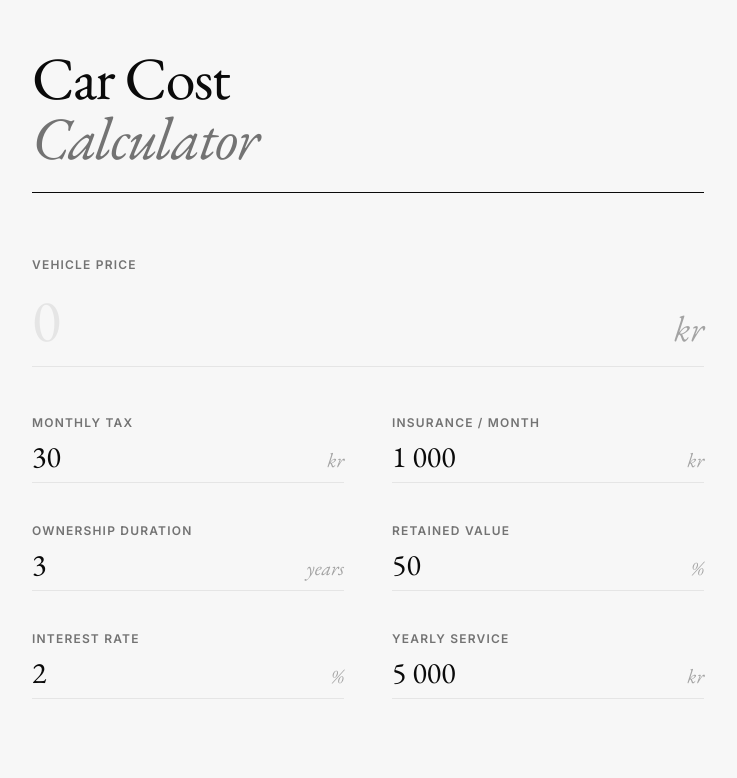
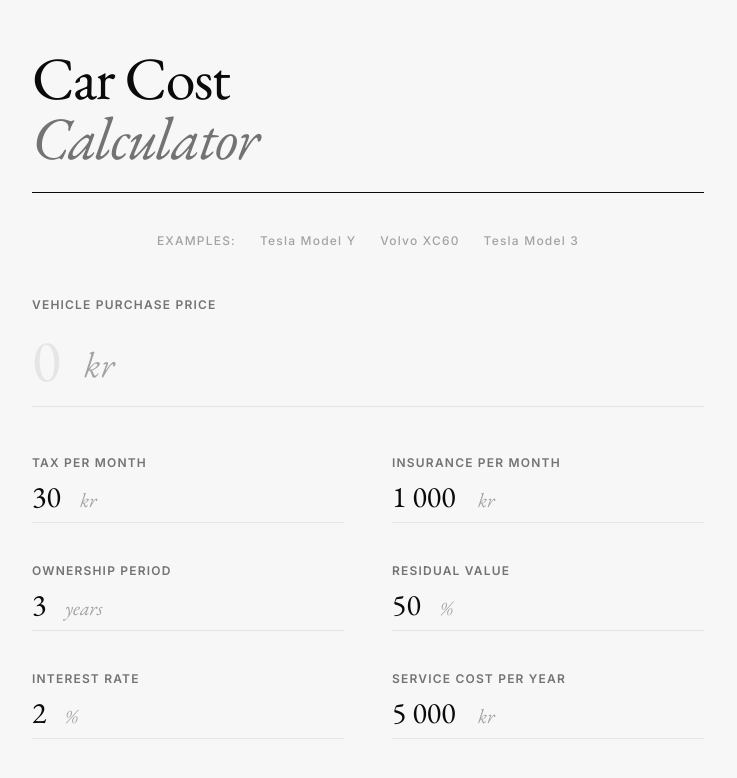
Before and after one commit to truongio/car-costs, a plain HTML site: page index.html in a window 1280 px wide. Shown: the whole page, without its empty margins (272-1009 px from the left). Drawn offline with nearby package versions, Linux system fonts and the light colour scheme.

Commit message:
feat: add car model presets with realistic swedish ownership costs

```diff
--- a/index.html
+++ b/index.html
@@ -93,21 +93,28 @@
 <body class="font-sans bg-offwhite text-black min-h-screen flex flex-col items-center py-12 px-4 selection:bg-black selection:text-white">
 
     <div class="w-full max-w-2xl">
-        <header class="mb-16 border-b border-black pb-6 reveal-text" style="animation-delay: 0.1s;">
+        <header class="mb-10 border-b border-black pb-6 reveal-text" style="animation-delay: 0.1s;">
             <h1 class="font-serif text-5xl md:text-6xl text-black tracking-tight leading-none">
                 Car Cost <br/>
                 <span class="italic text-gray-500">Calculator</span>
             </h1>
         </header>
 
+        <div class="flex flex-wrap justify-center gap-x-6 gap-y-2 mb-12 text-xs font-sans font-medium uppercase tracking-widest text-gray-400 reveal-text" style="animation-delay: 0.15s;">
+            <span>Examples:</span>
+            <button onclick="loadPreset('tesla-y')" class="hover:text-black transition-colors">Tesla Model Y</button>
+            <button onclick="loadPreset('volvo-xc60')" class="hover:text-black transition-colors">Volvo XC60</button>
+            <button onclick="loadPreset('tesla-3')" class="hover:text-black transition-colors">Tesla Model 3</button>
+        </div>
+
         <form id="carCostForm" class="space-y-12 mb-16">
             <!-- Primary Input -->
             <div class="input-container pb-2 reveal-text" style="animation-delay: 0.2s;">
-                <label for="carPrice" class="block font-sans text-xs font-semibold uppercase tracking-widest text-gray-500 mb-2">Vehicle Price</label>
+                <label for="carPrice" class="block font-sans text-xs font-semibold uppercase tracking-widest text-gray-500 mb-2">Vehicle Purchase Price</label>
                 <div class="flex items-baseline group">
                     <input type="text" id="carPrice" name="carPrice" required inputmode="numeric" placeholder="0"
-                           class="font-serif w-full text-5xl md:text-6xl text-black placeholder-gray-200 border-none outline-none bg-transparent p-0 transition-colors">
-                    <span class="font-serif text-3xl md:text-4xl text-gray-400 ml-3 italic">kr</span>
+                           class="font-serif w-auto min-w-[1ch] text-5xl md:text-6xl text-black placeholder-gray-200 border-none outline-none bg-transparent p-0 transition-colors">
+                    <span class="font-serif text-3xl md:text-4xl text-gray-400 ml-3 italic relative -top-1">kr</span>
                 </div>
                 <div class="input-line"></div>
             </div>
@@ -115,40 +122,40 @@
             <!-- Secondary Grid -->
             <div class="grid grid-cols-1 md:grid-cols-2 gap-x-12 gap-y-10">
                 <div class="input-container pb-2 reveal-text" style="animation-delay: 0.3s;">
-                    <label for="monthlyTax" class="block font-sans text-xs font-semibold uppercase tracking-widest text-gray-500 mb-2">Monthly Tax</label>
+                    <label for="monthlyTax" class="block font-sans text-xs font-semibold uppercase tracking-widest text-gray-500 mb-2">Tax per Month</label>
                     <div class="flex items-baseline">
                         <input type="text" id="monthlyTax" name="monthlyTax" required value="30" inputmode="numeric"
-                               class="font-serif w-full text-3xl text-black placeholder-gray-200 border-none outline-none bg-transparent p-0">
+                               class="font-serif w-auto min-w-[1ch] text-3xl text-black placeholder-gray-200 border-none outline-none bg-transparent p-0">
                         <span class="font-serif text-xl text-gray-400 ml-2 italic">kr</span>
                     </div>
                     <div class="input-line"></div>
                 </div>
 
                 <div class="input-container pb-2 reveal-text" style="animation-delay: 0.35s;">
-                    <label for="monthlyInsurance" class="block font-sans text-xs font-semibold uppercase tracking-widest text-gray-500 mb-2">Insurance / Month</label>
+                    <label for="monthlyInsurance" class="block font-sans text-xs font-semibold uppercase tracking-widest text-gray-500 mb-2">Insurance per Month</label>
                     <div class="flex items-baseline">
                         <input type="text" id="monthlyInsurance" name="monthlyInsurance" required value="1 000" inputmode="numeric"
-                               class="font-serif w-full text-3xl text-black placeholder-gray-200 border-none outline-none bg-transparent p-0">
+                               class="font-serif w-auto min-w-[1ch] text-3xl text-black placeholder-gray-200 border-none outline-none bg-transparent p-0">
                         <span class="font-serif text-xl text-gray-400 ml-2 italic">kr</span>
                     </div>
                     <div class="input-line"></div>
                 </div>
 
                  <div class="input-container pb-2 reveal-text" style="animation-delay: 0.4s;">
-                    <label for="ownershipYears" class="block font-sans text-xs font-semibold uppercase tracking-widest text-gray-500 mb-2">Ownership Duration</label>
+                    <label for="ownershipYears" class="block font-sans text-xs font-semibold uppercase tracking-widest text-gray-500 mb-2">Ownership Period</label>
                     <div class="flex items-baseline">
                         <input type="text" id="ownershipYears" name="ownershipYears" required value="3" inputmode="numeric"
-                               class="font-serif w-full text-3xl text-black placeholder-gray-200 border-none outline-none bg-transparent p-0">
+                               class="font-serif w-auto min-w-[1ch] text-3xl text-black placeholder-gray-200 border-none outline-none bg-transparent p-0">
                         <span class="font-serif text-xl text-gray-400 ml-2 italic">years</span>
                     </div>
                     <div class="input-line"></div>
                 </div>
 
                 <div class="input-container pb-2 reveal-text" style="animation-delay: 0.45s;">
-                    <label for="retainedValue" class="block font-sans text-xs font-semibold uppercase tracking-widest text-gray-500 mb-2">Retained Value</label>
+                    <label for="retainedValue" class="block font-sans text-xs font-semibold uppercase tracking-widest text-gray-500 mb-2">Residual Value</label>
                     <div class="flex items-baseline">
                         <input type="text" id="retainedValue" name="retainedValue" required value="50" inputmode="numeric"
-                               class="font-serif w-full text-3xl text-black placeholder-gray-200 border-none outline-none bg-transparent p-0">
+                               class="font-serif w-auto min-w-[1ch] text-3xl text-black placeholder-gray-200 border-none outline-none bg-transparent p-0">
                         <span class="font-serif text-xl text-gray-400 ml-2 italic">%</span>
                     </div>
                     <div class="input-line"></div>
@@ -158,17 +165,17 @@
                     <label for="interestRate" class="block font-sans text-xs font-semibold uppercase tracking-widest text-gray-500 mb-2">Interest Rate</label>
                     <div class="flex items-baseline">
                         <input type="text" id="interestRate" name="interestRate" required value="2" inputmode="numeric"
-                               class="font-serif w-full text-3xl text-black placeholder-gray-200 border-none outline-none bg-transparent p-0">
+                               class="font-serif w-auto min-w-[1ch] text-3xl text-black placeholder-gray-200 border-none outline-none bg-transparent p-0">
                         <span class="font-serif text-xl text-gray-400 ml-2 italic">%</span>
                     </div>
                     <div class="input-line"></div>
                 </div>
 
                 <div class="input-container pb-2 reveal-text" style="animation-delay: 0.55s;">
-                    <label for="yearlyService" class="block font-sans text-xs font-semibold uppercase tracking-widest text-gray-500 mb-2">Yearly Service</label>
+                    <label for="yearlyService" class="block font-sans text-xs font-semibold uppercase tracking-widest text-gray-500 mb-2">Service Cost per Year</label>
                     <div class="flex items-baseline">
                         <input type="text" id="yearlyService" name="yearlyService" required value="5 000" inputmode="numeric"
-                               class="font-serif w-full text-3xl text-black placeholder-gray-200 border-none outline-none bg-transparent p-0">
+                               class="font-serif w-auto min-w-[1ch] text-3xl text-black placeholder-gray-200 border-none outline-none bg-transparent p-0">
                         <span class="font-serif text-xl text-gray-400 ml-2 italic">kr</span>
                     </div>
                     <div class="input-line"></div>
@@ -218,6 +225,58 @@
     </div>
 
     <script>
+        const presets = {
+            'tesla-y': {
+                price: 650000, // Base Model RWD approx
+                tax: 30,      // EV tax (360 kr/year)
+                insurance: 800, // Halvförsäkring (new car warranty)
+                service: 3000,   // Low maintenance + tires
+                years: 3,
+                retained: 55,    // High resale value
+                interest: 6.0    // Current market rate
+            },
+            'volvo-xc60': {
+                price: 780000,   // Recharge Plus approx
+                tax: 30,         // Hybrid tax
+                insurance: 600,  // Volvia halvförsäkring
+                service: 5000,   // Annual service
+                years: 3,
+                retained: 52,
+                interest: 6.0
+            },
+            'tesla-3': {
+                price: 540000,   // Model 3 RWD
+                tax: 30,
+                insurance: 850,  // Halvförsäkring
+                service: 3000,
+                years: 3,
+                retained: 53,
+                interest: 6.0
+            }
+        };
+
+        function loadPreset(model) {
+            const data = presets[model];
+            if (!data) return;
+
+            const setInput = (id, value) => {
+                const el = document.getElementById(id);
+                el.value = formatSwedishNumber(value);
+                resizeInput(el);
+            };
+
+            setInput('carPrice', data.price);
+            setInput('monthlyTax', data.tax);
+            setInput('monthlyInsurance', data.insurance);
+            setInput('yearlyService', data.service);
+
+            document.getElementById('ownershipYears').value = data.years;
+            document.getElementById('retainedValue').value = data.retained;
+            document.getElementById('interestRate').value = data.interest;
+
+            calculateCosts();
+        }
+
         function formatSwedishNumber(num) {
             if (isNaN(num) || num === 0) return '0';
             const rounded = Math.round(num);
@@ -271,6 +330,44 @@
             }
         }
 
+        function resizeInput(input) {
+            let hiddenSpan = document.getElementById(input.id + '-measure');
+            if (!hiddenSpan) {
+                hiddenSpan = document.createElement('span');
+                hiddenSpan.id = input.id + '-measure';
+                hiddenSpan.style.visibility = 'hidden';
+                hiddenSpan.style.position = 'absolute';
+                hiddenSpan.style.whiteSpace = 'pre';
+                hiddenSpan.style.height = '0';
+                hiddenSpan.style.overflow = 'hidden';
+
+                // Copy relevant font styles
+                const style = window.getComputedStyle(input);
+                hiddenSpan.style.fontFamily = style.fontFamily;
+                hiddenSpan.style.fontSize = style.fontSize;
+                hiddenSpan.style.fontWeight = style.fontWeight;
+                hiddenSpan.style.fontStyle = style.fontStyle;
+                hiddenSpan.style.letterSpacing = style.letterSpacing;
+                hiddenSpan.style.textTransform = style.textTransform;
+
+                document.body.appendChild(hiddenSpan);
+            }
+            // Use placeholder if value is empty, but we want the cursor to be visible
+            // so min width should be small.
+            // If empty, we show placeholder. But placeholder width matters if we want
+            // placeholder to be fully visible?
+            // Actually, usually we just want it to fit the content.
+            // If empty, width should maybe be width of placeholder or just small?
+            // Let's make it fit content (value) or placeholder if value is empty?
+            // If value is empty, input shows placeholder.
+            const text = input.value || input.placeholder || '';
+            hiddenSpan.textContent = text;
+
+            // Add a small buffer for cursor and to prevent jitter
+            const width = hiddenSpan.offsetWidth + 10;
+            input.style.width = width + 'px';
+        }
+
         function formatNumberInput(input) {
             let cursorPos = input.selectionStart;
             let oldValue = input.value;
@@ -308,7 +405,21 @@
                     input.setSelectionRange(newPos, newPos);
                 }
             }
+
+            resizeInput(input);
         }
+
+        document.querySelectorAll('input').forEach(input => {
+            // Initialize size
+            resizeInput(input);
+
+            // Add generic listener for non-formatted inputs (like percentage/years)
+            input.addEventListener('input', function() {
+                if (this.id === 'ownershipYears' || this.id === 'retainedValue' || this.id === 'interestRate') {
+                     resizeInput(this);
+                }
+            });
+        });
 
         document.getElementById('carPrice').addEventListener('input', function() {
             formatNumberInput(this);
```
